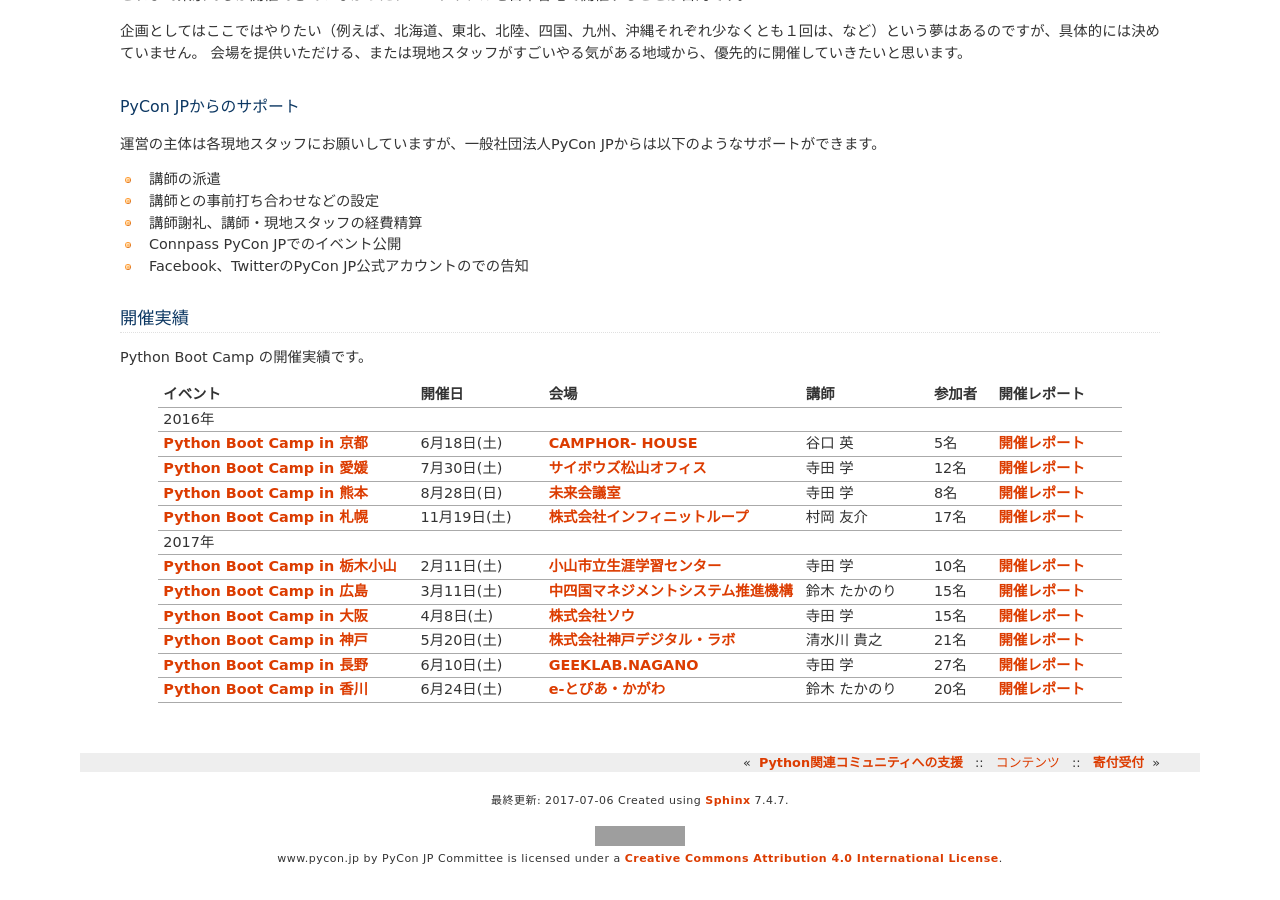
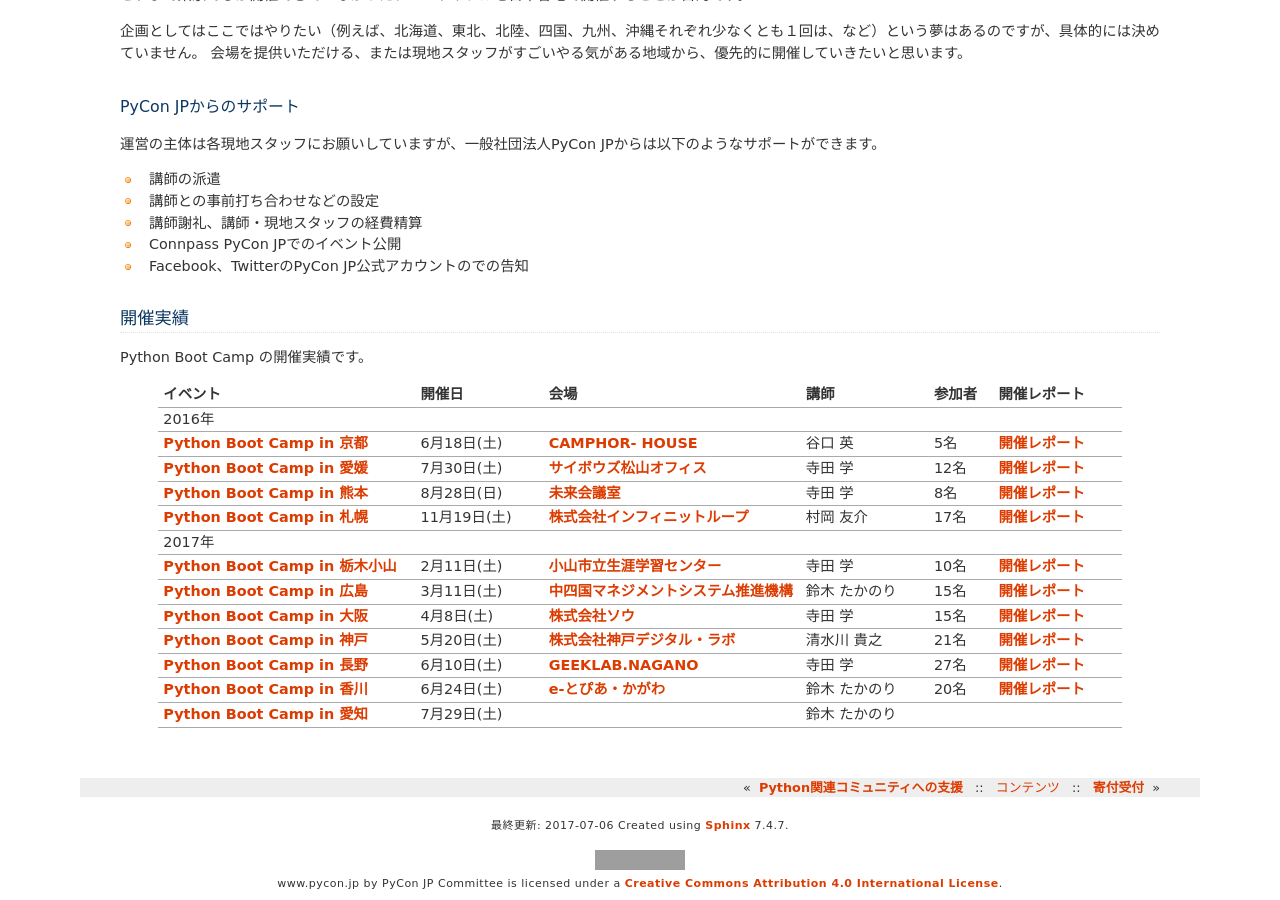
Before and after one commit to pyconjp/www.pycon.jp, a Sphinx documentation site: the page built from source/support/bootcamp.rst, in a window 1280 px wide and 900 px high, scrolled down 1386 px. Built offline with Sphinx 7.4.7, drawn with Linux system fonts in a browser that asks for light colours; before the commit the page ends 2262 px from its top, so only the background shows below that; grey boxes are pictures that could not be loaded.

Commit message:
Python Boot Camp in 愛知の予定を追加

```diff
--- a/source/support/bootcamp.rst
+++ b/source/support/bootcamp.rst
@@ -161,3 +161,9 @@ Python Boot Camp の開催実績です。
      - 鈴木 たかのり
      - 20名
      - `開催レポート <http://pyconjp.blogspot.jp/2017/06/python-boot-camp-in-kagawa.html>`__
+   * - `Python Boot Camp in 愛知 <https://pyconjp.connpass.com/event/60165/>`_
+     - 7月29日(土)
+     -
+     - 鈴木 たかのり
+     -
+     -
```
